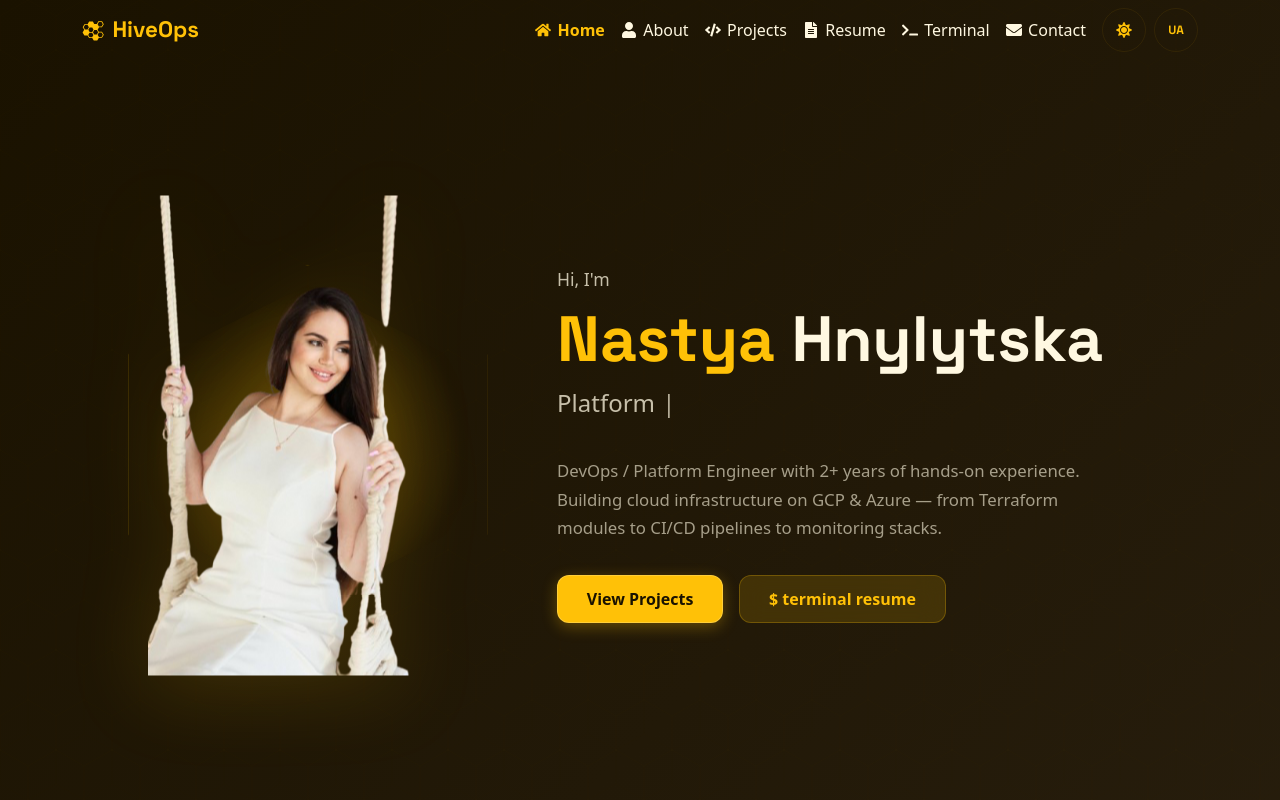
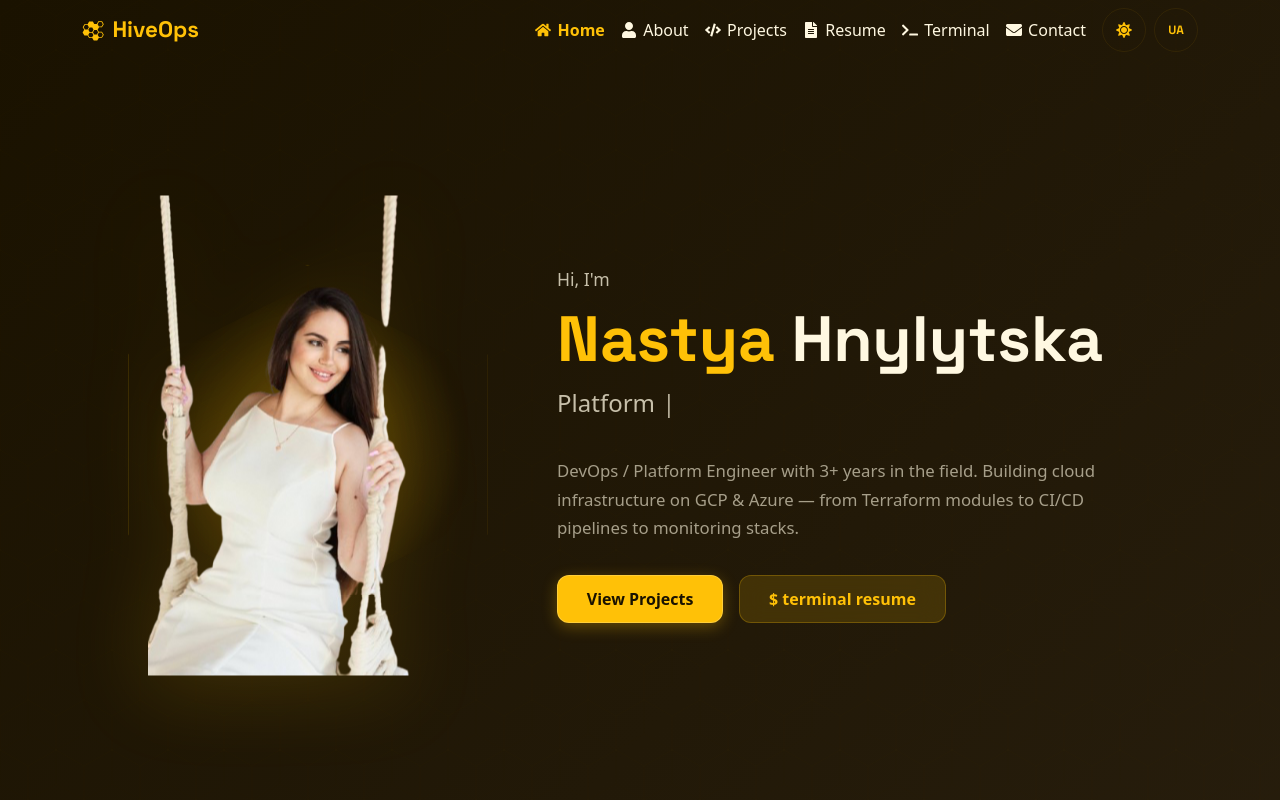
Before and after one commit to meisnastia/hiveops, a React (Vite) app: page / in a window 1280 px wide. Shown: the top 800 px of the page. Built offline with nearby package versions, Linux system fonts and the light colour scheme.

Commit message:
Update wording: 3+ years in the field, fix footer icon

```diff
--- a/public/locales/en/translation.json
+++ b/public/locales/en/translation.json
@@ -9,7 +9,7 @@
   "hero_greeting": "Hi, I'm",
   "hero_name": "Nastya",
   "hero_surname": "Hnylytska",
-  "hero_intro": "DevOps / Platform Engineer with 2+ years of hands-on experience. Building cloud infrastructure on GCP & Azure — from Terraform modules to CI/CD pipelines to monitoring stacks.",
+  "hero_intro": "DevOps / Platform Engineer with 3+ years in the field. Building cloud infrastructure on GCP & Azure — from Terraform modules to CI/CD pipelines to monitoring stacks.",
   "view_projects": "View Projects",
   "terminal_resume": "$ terminal resume",
 
@@ -52,7 +52,7 @@
   "resume_save_pdf": "Save as PDF",
   "resume_terminal": "Terminal Resume",
   "resume_position": "DevOps / Platform Engineer",
-  "resume_summary": "DevOps / Platform Engineer with 2+ years of hands-on experience building cloud infrastructure on GCP and Azure. Structured learning (8 GCP badges, 35+ labs) combined with real project work under mentorship — from Terraform modules and CI/CD pipelines to monitoring stacks and ML infrastructure. Focused on understanding systems deeply, not just tools.",
+  "resume_summary": "DevOps / Platform Engineer with 3+ years in the field — from structured learning (8 GCP badges, 35+ labs) to real project work under mentorship on GCP and Azure. Building cloud infrastructure with Terraform, CI/CD pipelines, monitoring stacks, and ML infrastructure. Focused on understanding systems deeply, not just tools.",
   "resume_section_exp": "Experience",
   "resume_section_edu": "Education",
   "resume_section_skills": "Technical Skills",
--- a/public/locales/ua/translation.json
+++ b/public/locales/ua/translation.json
@@ -9,7 +9,7 @@
   "hero_greeting": "Привіт, я",
   "hero_name": "Настя",
   "hero_surname": "Гнилицька",
-  "hero_intro": "DevOps / Platform Engineer з 2+ роками практичного досвіду. Будую хмарну інфраструктуру на GCP та Azure — від Terraform модулів до CI/CD пайплайнів та моніторинг-стеків.",
+  "hero_intro": "DevOps / Platform Engineer з 3+ роками у сфері. Будую хмарну інфраструктуру на GCP та Azure — від Terraform модулів до CI/CD пайплайнів та моніторинг-стеків.",
   "view_projects": "Переглянути проєкти",
   "terminal_resume": "$ термінал резюме",
 
@@ -52,7 +52,7 @@
   "resume_save_pdf": "Зберегти як PDF",
   "resume_terminal": "Термінал резюме",
   "resume_position": "DevOps / Platform інженер",
-  "resume_summary": "DevOps / Platform інженер з 2+ роками практичного досвіду побудови хмарної інфраструктури на GCP та Azure. Структуроване навчання (8 GCP бейджів, 35+ лаб) у поєднанні з реальною проєктною роботою під менторством — від Terraform модулів та CI/CD пайплайнів до моніторинг-стеків та ML-інфраструктури. Фокус на глибокому розумінні систем, а не лише інструментів.",
+  "resume_summary": "DevOps / Platform інженер з 3+ роками у сфері — від структурованого навчання (8 GCP бейджів, 35+ лаб) до реальної проєктної роботи під менторством на GCP та Azure. Побудова хмарної інфраструктури з Terraform, CI/CD пайплайнів, моніторинг-стеків та ML-інфраструктури. Фокус на глибокому розумінні систем, а не лише інструментів.",
   "resume_section_exp": "Досвід",
   "resume_section_edu": "Освіта",
   "resume_section_skills": "Технічні навички",
--- a/src/components/Footer.jsx
+++ b/src/components/Footer.jsx
@@ -24,7 +24,7 @@ export default function Footer() {
           >
             <p className="mb-0">
               &copy; {year} Anastasia Hnylytska. {t("footer_built")}{" "}
-              <span style={{ color: "var(--accent)" }}>&#x2B21;</span>
+              <span style={{ color: "var(--accent)" }}>&#x1F41D;</span>
             </p>
           </Col>
           <Col md={6} className="text-center text-md-end mt-3 mt-md-0">
--- a/src/components/Resume/TerminalResume.jsx
+++ b/src/components/Resume/TerminalResume.jsx
@@ -31,7 +31,7 @@ const COMMANDS = {
       "",
       "Got into DevOps by watching a platform engineer work daily.",
       "What started as curiosity in 2022 became a deep passion.",
-      "2+ years of learning, building, and going deeper every month.",
+      "3+ years in DevOps — learning, building, and going deeper every month.",
       "",
       '"I don\'t just learn tools — I understand why they',
       'exist and what problems they solve."',
--- a/src/resume/resumeData.js
+++ b/src/resume/resumeData.js
@@ -12,8 +12,8 @@ const resumeData = {
   },
 
   summary: {
-    en: "DevOps / Platform Engineer with 2+ years of hands-on experience building cloud infrastructure on GCP and Azure. Structured learning (8 GCP badges, 35+ labs) combined with real project work under mentorship — from Terraform modules and CI/CD pipelines to monitoring stacks and AI infrastructure. Focused on understanding systems deeply, not just tools. Interested in AI/ML infrastructure and platform engineering.",
-    ua: "DevOps / Platform інженер з 2+ роками практичного досвіду побудови хмарної інфраструктури на GCP та Azure. Структуроване навчання (8 GCP бейджів, 35+ лаб) у поєднанні з реальною проєктною роботою під менторством — від Terraform модулів та CI/CD пайплайнів до моніторинг-стеків та AI-інфраструктури. Фокус на глибокому розумінні систем, а не лише інструментів.",
+    en: "DevOps / Platform Engineer with 3+ years in the field — from structured learning (8 GCP badges, 35+ labs) to real project work under mentorship on GCP and Azure. Building cloud infrastructure with Terraform, CI/CD pipelines, monitoring stacks, and ML infrastructure. Focused on understanding systems deeply, not just tools.",
+    ua: "DevOps / Platform інженер з 3+ роками у сфері — від структурованого навчання (8 GCP бейджів, 35+ лаб) до реальної проєктної роботи під менторством на GCP та Azure. Побудова хмарної інфраструктури з Terraform, CI/CD пайплайнів, моніторинг-стеків та ML-інфраструктури. Фокус на глибокому розумінні систем, а не лише інструментів.",
   },
 
   experience: [
```
